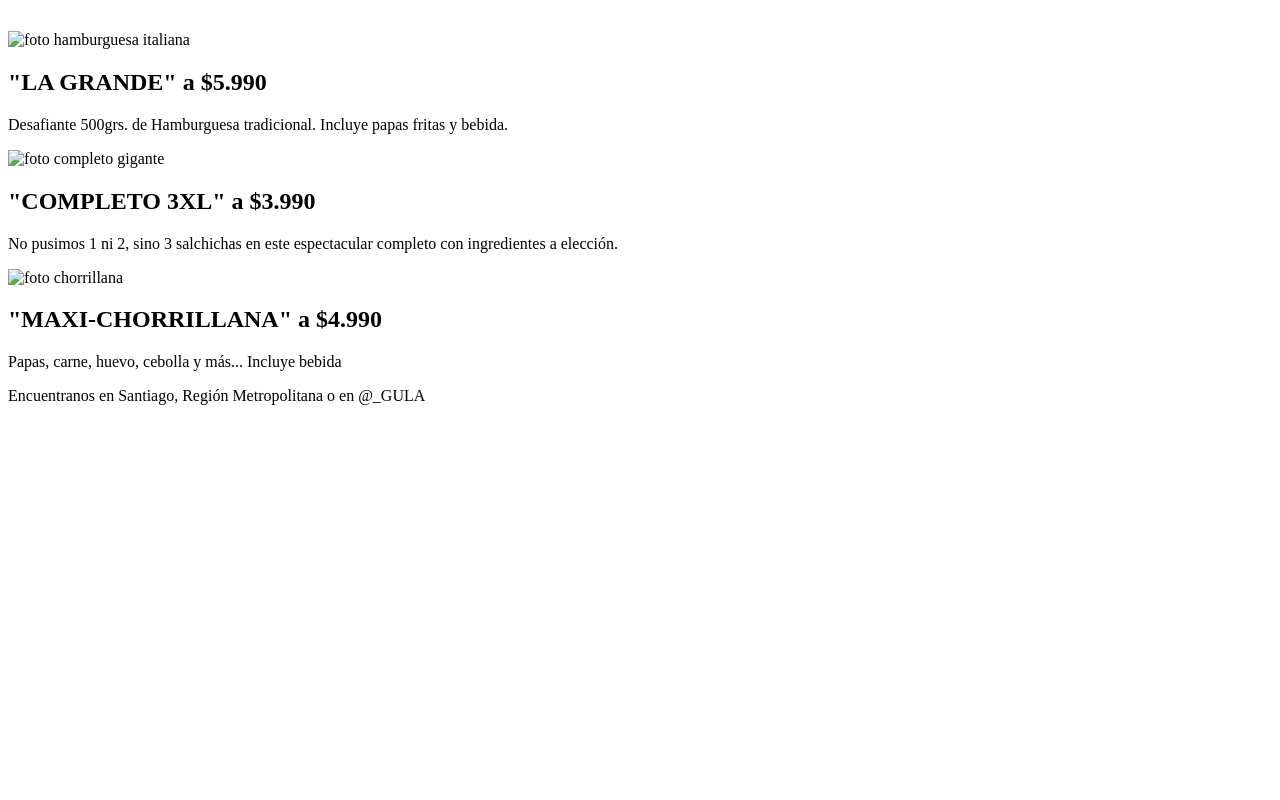
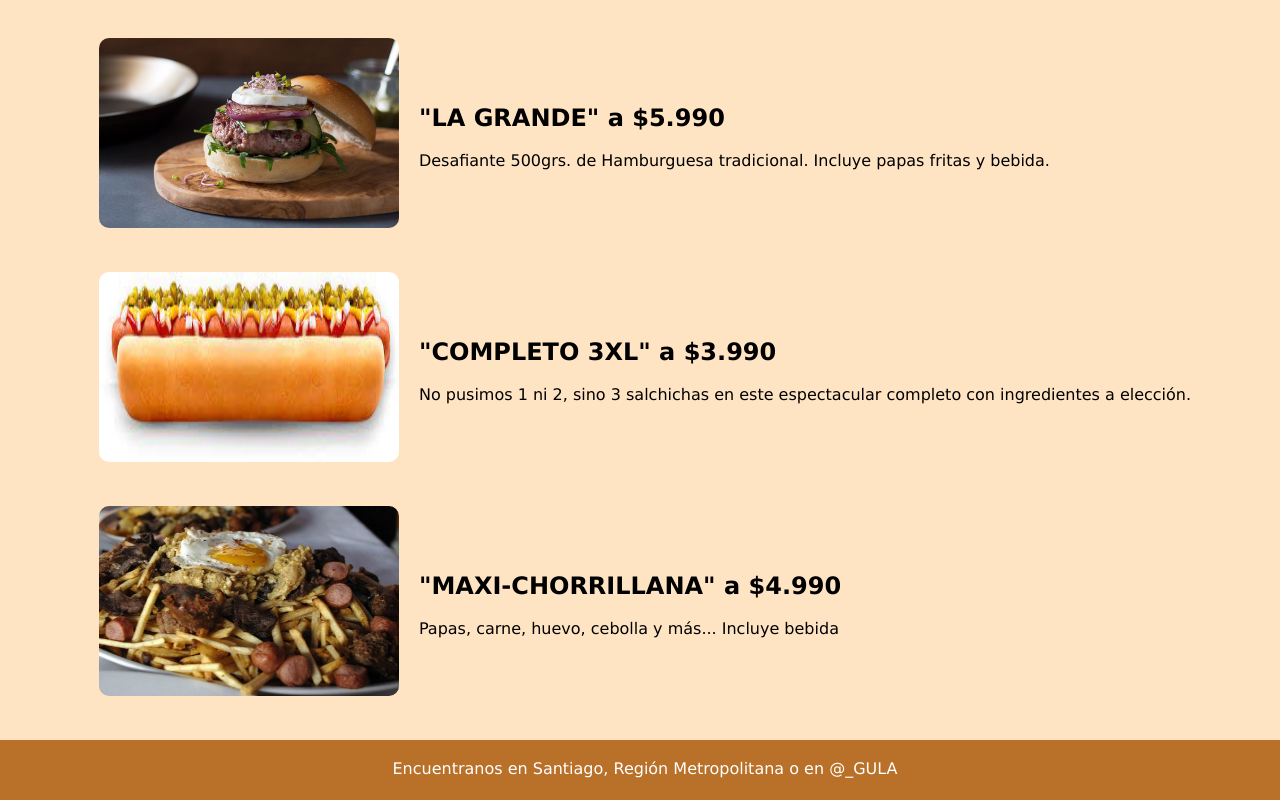
Before and after one commit to SamirCasis/Desafio2, a plain HTML site: page index.html in a window 1280 px wide. Shown: the part 127-927 px from the top of the page. Before the commit the page ends 800 px from the top, so only its background shows below. Drawn offline with Linux system fonts and the light colour scheme; the site is published under a folder, as on GitHub Pages, so addresses that start at the root find nothing.

Commit message:
Update index.html

```diff
--- a/index.html
+++ b/index.html
@@ -5,7 +5,7 @@
     <meta charset="UTF-8">
     <meta name="viewport" content="width=device-width, initial-scale=1.0">
     <title>Document</title>
-    <link rel="stylesheet" href="/assets/css/styles.css">
+    <link rel="stylesheet" href="assets/css/styles.css">
 </head>
 
 <body>
@@ -23,7 +23,7 @@
 
             <div class="producto">
                 <div>
-                    <img class=fotoproducto src="/assets/img/hamburguesa500g.jpg" alt="foto hamburguesa italiana">
+                    <img class=fotoproducto src="assets/img/hamburguesa500g.jpg" alt="foto hamburguesa italiana">
                 </div>
                 <div>
                     <h2>"LA GRANDE" a $5.990</h2>
@@ -33,7 +33,7 @@
 
             <div class="producto">
                 <div>
-                    <img class=fotoproducto src="/assets/img/completogigante.jpg" alt="foto completo gigante">
+                    <img class=fotoproducto src="assets/img/completogigante.jpg" alt="foto completo gigante">
                 </div>
                 <div>
                     <h2 id="h2completo">"COMPLETO 3XL" a $3.990</h2>
@@ -44,7 +44,7 @@
 
             <div class="producto">
                 <div>
-                    <img class=fotoproducto src="/assets/img/chorrillana.jpg" alt="foto chorrillana">
+                    <img class=fotoproducto src="assets/img/chorrillana.jpg" alt="foto chorrillana">
                 </div>
                 <div>
                     <h2>"MAXI-CHORRILLANA" a $4.990</h2>
```
